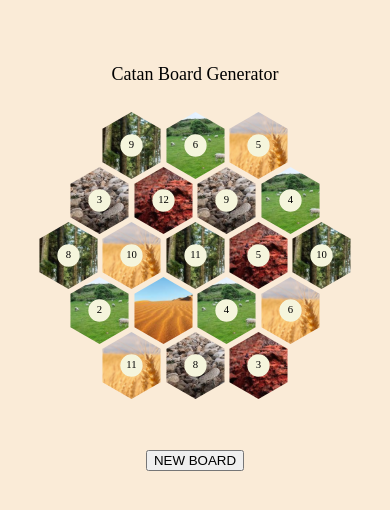
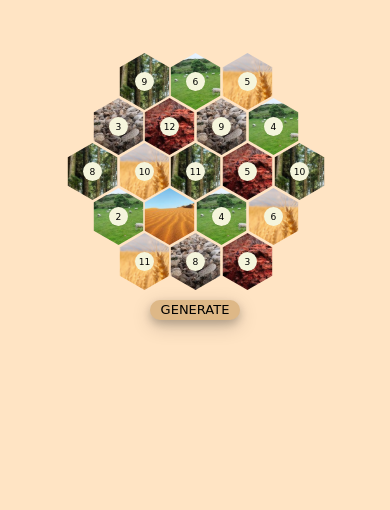
Before and after one commit to Murnster/Web-Catan-Board, a plain HTML site: page index.html in a window 390 px wide. Drawn offline with nearby package versions, Linux system fonts and the light colour scheme.

Commit message:
New button and some css fixes

```diff
--- a/index.html
+++ b/index.html
@@ -8,13 +8,10 @@
     <link rel="stylesheet" href="media.css">
     <body onload='boardGen()'>
         <div id="mainContent">
-            <div class="mainHead">
-                <div>Catan Board Generator</div>
-            </div>
+            <div class="mainHead"></div>
             <div class="board">
                 <div class="board-row">
                     <div class="tileDiv">
-                        <!-- <div class="hex"></div> -->
                         <svg viewBox="0 0 150 150" class="hex">
                             <defs>
                                 <pattern id="img1" patternUnits="userSpaceOnUse" x="0" y="0" width="100%" height="100%">
@@ -23,7 +20,7 @@
                             </defs>
                             <polygon fill="url('#img1')" points="75,150 140,112.5 140,37.5 75,0 10,37.5 10,112.5" style="stroke-width: 1px;" />
                             <circle class="tileNum" cx="50%" cy="50%" r="25" dominant-baseline="middle" text-anchor="middle"></circle>
-                            <text id="tileText0" class="tile-text" x="50%" y="50%" dominant-baseline="middle" text-anchor="middle"></text>
+                            <text id="tileText0" class="tile-text" x="50%" y="51%" dominant-baseline="middle" text-anchor="middle"></text>
                         </svg>
                     </div>
                     <div class="tileDiv">
@@ -35,7 +32,7 @@
                             </defs>
                             <polygon fill="url('#img2')" points="75,150 140,112.5 140,37.5 75,0 10,37.5 10,112.5" style="stroke-width: 1px;" />
                             <circle class="tileNum" cx="50%" cy="50%" r="25" dominant-baseline="middle" text-anchor="middle"></circle>
-                            <text id="tileText1" class="tile-text" x="50%" y="50%" dominant-baseline="middle" text-anchor="middle"></text>
+                            <text id="tileText1" class="tile-text" x="50%" y="51%" dominant-baseline="middle" text-anchor="middle"></text>
                         </svg>
                     </div>
                     <div class="tileDiv">
@@ -47,7 +44,7 @@
                             </defs>
                             <polygon fill="url('#img3')" points="75,150 140,112.5 140,37.5 75,0 10,37.5 10,112.5" style="stroke-width: 1px;" />
                             <circle class="tileNum" cx="50%" cy="50%" r="25" dominant-baseline="middle" text-anchor="middle"></circle>
-                            <text id="tileText2" class="tile-text" x="50%" y="50%" dominant-baseline="middle" text-anchor="middle"></text>
+                            <text id="tileText2" class="tile-text" x="50%" y="51%" dominant-baseline="middle" text-anchor="middle"></text>
                         </svg>
                     </div>
                 </div>
@@ -61,7 +58,7 @@
                             </defs>
                             <polygon fill="url('#img4')" points="75,150 140,112.5 140,37.5 75,0 10,37.5 10,112.5" style="stroke-width: 1px;" />
                             <circle class="tileNum" cx="50%" cy="50%" r="25" dominant-baseline="middle" text-anchor="middle"></circle>
-                            <text id="tileText3" class="tile-text" x="50%" y="50%" dominant-baseline="middle" text-anchor="middle"></text>
+                            <text id="tileText3" class="tile-text" x="50%" y="51%" dominant-baseline="middle" text-anchor="middle"></text>
                         </svg>
                     </div>
                     <div class="tileDiv">
@@ -73,7 +70,7 @@
                             </defs>
                             <polygon fill="url('#img5')" points="75,150 140,112.5 140,37.5 75,0 10,37.5 10,112.5" style="stroke-width: 1px;" />
                             <circle class="tileNum" cx="50%" cy="50%" r="25" dominant-baseline="middle" text-anchor="middle"></circle>
-                            <text id="tileText4" class="tile-text" x="50%" y="50%" dominant-baseline="middle" text-anchor="middle"></text>
+                            <text id="tileText4" class="tile-text" x="50%" y="51%" dominant-baseline="middle" text-anchor="middle"></text>
                         </svg>
                     </div>
                     <div class="tileDiv">
@@ -85,7 +82,7 @@
                             </defs>
                             <polygon fill="url('#img6')" points="75,150 140,112.5 140,37.5 75,0 10,37.5 10,112.5" style="stroke-width: 1px;" />
                             <circle class="tileNum" cx="50%" cy="50%" r="25" dominant-baseline="middle" text-anchor="middle"></circle>
-                            <text id="tileText5" class="tile-text" x="50%" y="50%" dominant-baseline="middle" text-anchor="middle"></text>
+                            <text id="tileText5" class="tile-text" x="50%" y="51%" dominant-baseline="middle" text-anchor="middle"></text>
                         </svg>
                     </div>
                     <div class="tileDiv">
@@ -97,7 +94,7 @@
                             </defs>
                             <polygon fill="url('#img7')" points="75,150 140,112.5 140,37.5 75,0 10,37.5 10,112.5" style="stroke-width: 1px;" />
                             <circle class="tileNum" cx="50%" cy="50%" r="25" dominant-baseline="middle" text-anchor="middle"></circle>
-                            <text id="tileText6" class="tile-text" x="50%" y="50%" dominant-baseline="middle" text-anchor="middle"></text>
+                            <text id="tileText6" class="tile-text" x="50%" y="51%" dominant-baseline="middle" text-anchor="middle"></text>
                         </svg>
                     </div>
                 </div>
@@ -111,7 +108,7 @@
                             </defs>
                             <polygon fill="url('#img8')" points="75,150 140,112.5 140,37.5 75,0 10,37.5 10,112.5" style="stroke-width: 1px;" />
                             <circle class="tileNum" cx="50%" cy="50%" r="25" dominant-baseline="middle" text-anchor="middle"></circle>
-                            <text id="tileText7" class="tile-text" x="50%" y="50%" dominant-baseline="middle" text-anchor="middle"></text>
+                            <text id="tileText7" class="tile-text" x="50%" y="51%" dominant-baseline="middle" text-anchor="middle"></text>
                         </svg>
                     </div>
                     <div class="tileDiv">
@@ -123,7 +120,7 @@
                             </defs>
                             <polygon fill="url('#img9')" points="75,150 140,112.5 140,37.5 75,0 10,37.5 10,112.5" style="stroke-width: 1px;" />
                             <circle class="tileNum" cx="50%" cy="50%" r="25" dominant-baseline="middle" text-anchor="middle"></circle>
-                            <text id="tileText8" class="tile-text" x="50%" y="50%" dominant-baseline="middle" text-anchor="middle"></text>
+                            <text id="tileText8" class="tile-text" x="50%" y="51%" dominant-baseline="middle" text-anchor="middle"></text>
                         </svg>
                     </div>
                     <div class="tileDiv">
@@ -135,7 +132,7 @@
                             </defs>
                             <polygon fill="url('#img10')" points="75,150 140,112.5 140,37.5 75,0 10,37.5 10,112.5" style="stroke-width: 1px;" />
                             <circle class="tileNum" cx="50%" cy="50%" r="25" dominant-baseline="middle" text-anchor="middle"></circle>
-                            <text id="tileText9" class="tile-text" x="50%" y="50%" dominant-baseline="middle" text-anchor="middle"></text>
+                            <text id="tileText9" class="tile-text" x="50%" y="51%" dominant-baseline="middle" text-anchor="middle"></text>
                         </svg>
                     </div>
                     <div class="tileDiv">
@@ -147,7 +144,7 @@
                             </defs>
                             <polygon fill="url('#img11')" points="75,150 140,112.5 140,37.5 75,0 10,37.5 10,112.5" style="stroke-width: 1px;" />
                             <circle class="tileNum" cx="50%" cy="50%" r="25" dominant-baseline="middle" text-anchor="middle"></circle>
-                            <text id="tileText10" class="tile-text" x="50%" y="50%" dominant-baseline="middle" text-anchor="middle"></text>
+                            <text id="tileText10" class="tile-text" x="50%" y="51%" dominant-baseline="middle" text-anchor="middle"></text>
                         </svg>
                     </div>
                     <div class="tileDiv">
@@ -159,7 +156,7 @@
                             </defs>
                             <polygon fill="url('#img12')" points="75,150 140,112.5 140,37.5 75,0 10,37.5 10,112.5" style="stroke-width: 1px;" />
                             <circle class="tileNum" cx="50%" cy="50%" r="25" dominant-baseline="middle" text-anchor="middle"></circle>
-                            <text id="tileText11" class="tile-text" x="50%" y="50%" dominant-baseline="middle" text-anchor="middle"></text>
+                            <text id="tileText11" class="tile-text" x="50%" y="51%" dominant-baseline="middle" text-anchor="middle"></text>
                         </svg>
                     </div>
                 </div>
@@ -173,7 +170,7 @@
                             </defs>
                             <polygon fill="url('#img13')" points="75,150 140,112.5 140,37.5 75,0 10,37.5 10,112.5" style="stroke-width: 1px;" />
                             <circle class="tileNum" cx="50%" cy="50%" r="25" dominant-baseline="middle" text-anchor="middle"></circle>
-                            <text id="tileText12" class="tile-text" x="50%" y="50%" dominant-baseline="middle" text-anchor="middle"></text>
+                            <text id="tileText12" class="tile-text" x="50%" y="51%" dominant-baseline="middle" text-anchor="middle"></text>
                         </svg>
                     </div>
                     <div class="tileDiv">
@@ -185,7 +182,7 @@
                             </defs>
                             <polygon fill="url('#img14')" points="75,150 140,112.5 140,37.5 75,0 10,37.5 10,112.5" style="stroke-width: 1px;" />
                             <circle class="tileNum" cx="50%" cy="50%" r="25" dominant-baseline="middle" text-anchor="middle"></circle>
-                            <text id="tileText13" class="tile-text" x="50%" y="50%" dominant-baseline="middle" text-anchor="middle"></text>
+                            <text id="tileText13" class="tile-text" x="50%" y="51%" dominant-baseline="middle" text-anchor="middle"></text>
                         </svg>
                     </div>
                     <div class="tileDiv">
@@ -197,7 +194,7 @@
                             </defs>
                             <polygon fill="url('#img15')" points="75,150 140,112.5 140,37.5 75,0 10,37.5 10,112.5" style="stroke-width: 1px;" />
                             <circle class="tileNum" cx="50%" cy="50%" r="25" dominant-baseline="middle" text-anchor="middle"></circle>
-                            <text id="tileText14" class="tile-text" x="50%" y="50%" dominant-baseline="middle" text-anchor="middle"></text>
+                            <text id="tileText14" class="tile-text" x="50%" y="51%" dominant-baseline="middle" text-anchor="middle"></text>
                         </svg>
                     </div>
                     <div class="tileDiv">
@@ -209,7 +206,7 @@
                             </defs>
                             <polygon fill="url('#img16')" points="75,150 140,112.5 140,37.5 75,0 10,37.5 10,112.5" style="stroke-width: 1px;" />
                             <circle class="tileNum" cx="50%" cy="50%" r="25" dominant-baseline="middle" text-anchor="middle"></circle>
-                            <text id="tileText15" class="tile-text" x="50%" y="50%" dominant-baseline="middle" text-anchor="middle"></text>
+                            <text id="tileText15" class="tile-text" x="50%" y="51%" dominant-baseline="middle" text-anchor="middle"></text>
                         </svg>
                     </div>
                 </div>
@@ -223,7 +220,7 @@
                             </defs>
                             <polygon fill="url('#img17')" points="75,150 140,112.5 140,37.5 75,0 10,37.5 10,112.5" style="stroke-width: 1px;" />
                             <circle class="tileNum" cx="50%" cy="50%" r="25" dominant-baseline="middle" text-anchor="middle"></circle>
-                            <text id="tileText16" class="tile-text" x="50%" y="50%" dominant-baseline="middle" text-anchor="middle"></text>
+                            <text id="tileText16" class="tile-text" x="50%" y="51%" dominant-baseline="middle" text-anchor="middle"></text>
                         </svg>
                     </div>
                     <div class="tileDiv">
@@ -235,7 +232,7 @@
                             </defs>
                             <polygon fill="url('#img18')" points="75,150 140,112.5 140,37.5 75,0 10,37.5 10,112.5" style="stroke-width: 1px;" />
                             <circle class="tileNum" cx="50%" cy="50%" r="25" dominant-baseline="middle" text-anchor="middle"></circle>
-                            <text id="tileText17" class="tile-text" x="50%" y="50%" dominant-baseline="middle" text-anchor="middle"></text>
+                            <text id="tileText17" class="tile-text" x="50%" y="51%" dominant-baseline="middle" text-anchor="middle"></text>
                         </svg>
                     </div>
                     <div class="tileDiv">
@@ -247,13 +244,13 @@
                             </defs>
                             <polygon fill="url('#img19')" points="75,150 140,112.5 140,37.5 75,0 10,37.5 10,112.5" style="stroke-width: 1px;" />
                             <circle class="tileNum" cx="50%" cy="50%" r="25" dominant-baseline="middle" text-anchor="middle"></circle>
-                            <text id="tileText18" class="tile-text" x="50%" y="50%" dominant-baseline="middle" text-anchor="middle"></text>
+                            <text id="tileText18" class="tile-text" x="50%" y="51%" dominant-baseline="middle" text-anchor="middle"></text>
                         </svg>
                     </div>
                 </div>
             </div>
             <div class="mainFoot">
-                <button type='button' class='test' onclick="boardGen()">NEW BOARD</button>
+                <div id='newBoardBtn'>GENERATE</button>
             </div>
         </div>
     </body>
--- a/main.js
+++ b/main.js
@@ -105,6 +105,10 @@ function boardGen() {
     }
 
     if (firstLoad) {
+        $('#newBoardBtn').off('click').on('click', () => {
+            boardGen();
+        });
+
         firstLoad = false;
     }
 }
--- a/media.css
+++ b/media.css
@@ -9,6 +9,11 @@
     }
     .hex {
         margin: -17.7 -18.26px;
+    }
+    #newBoardBtn {
+        line-height: 70px;
+        height: 70px;
+        width: 235px;
     }
 }
 @media screen and (max-width: 760px) {
@@ -22,6 +27,12 @@
     }
     .hex {
         margin: -17.7 -14.67px;
+    }
+    #newBoardBtn {
+        line-height: 55px;
+        height: 55px;
+        width: 190px;
+        font-size: x-large;
     }
 }
 @media screen and (max-width: 600px) {
@@ -39,6 +50,15 @@
     .hex {
         margin: -17.7 -11px;
     }
+    #newBoardBtn {
+        line-height: 35px;
+        height: 35px;
+        width: 125px;
+        font-size: large;
+    }
+    .mainFoot {
+        margin-top: 20px;
+    }
 }
 @media screen and (max-width: 475px) {
     .board {
@@ -48,15 +68,24 @@
         font-size: large;
     }
     #mainContent {
-        padding-top: 15%;
+        padding-top: 10%;
     }
     .tileDiv {
-        width: 55px;
-        height: 55px;
-        margin-right: 8.4px;
+        width: 45px;
+        height: 45px;
+        margin-right: 6.8px;
     }
     .hex {
         margin: -17.7 -6px;
+    }
+    #newBoardBtn {
+        line-height: 20px;
+        height: 20px;
+        width: 90px;
+        font-size: small;
+    }
+    .mainFoot {
+        margin-top: 5px;
     }
 }
 @media screen and (max-width: 320px) {
@@ -77,6 +106,15 @@
     .hex {
         margin: -17.7 -6.6px;
     }
+    #newBoardBtn {
+        line-height: 15px;
+        height: 15px;
+        width: 75px;
+        font-size: x-small;
+    }
+    .mainFoot {
+        margin-top: 5px;
+    }
 }
 @media screen and (max-width: 280px) {
     .board {
@@ -93,4 +131,13 @@
     .hex {
         margin: -17.7 -6.013px;
     }
+    #newBoardBtn {
+        line-height: 15px;
+        height: 15px;
+        width: 75px;
+        font-size: x-small;
+    }
+    .mainFoot {
+        margin-top: 5px;
+    }
 }
--- a/styles.css
+++ b/styles.css
@@ -1,24 +1,25 @@
 /* Author: Ryan Murney */
 /* Main CSS file for Catan Board Generator Application  */
 body {
-    background: antiquewhite;
+    background: bisque;
 }
 #mainContent {
     max-width: 100%;
     max-height: 100vh;
     overflow-x: hidden;
-    padding: 15px;
     background: transparent;
+    overflow: hidden;
 }
 .mainHead {
     text-align: center;
-    margin-bottom: 45px;
+    margin-bottom: 25px;
 }
 .board {
     padding-left: 23px !important;
 }
 .mainFoot {
-    text-align: center;
+    display: flex;
+    justify-content: center;
     margin-top: 45px;
 }
 .board-row {
@@ -42,5 +43,18 @@ body {
     color: black;
 }
 .tile-text {
+    font-family: cursive;
     font-size: x-large;
 }
+#newBoardBtn {
+    line-height: 85px;
+    height: 85px;
+    width: 250px;
+    margin-bottom: 25px;
+    border-radius: 30px;
+    background: burlywood;
+    text-align: center;
+    box-shadow: 0 4px 8px 0 rgba(0, 0, 0, 0.2), 0 6px 20px 0 rgba(0, 0, 0, 0.19);
+    font-size: xx-large;
+    font-family: cursive;
+}
```
